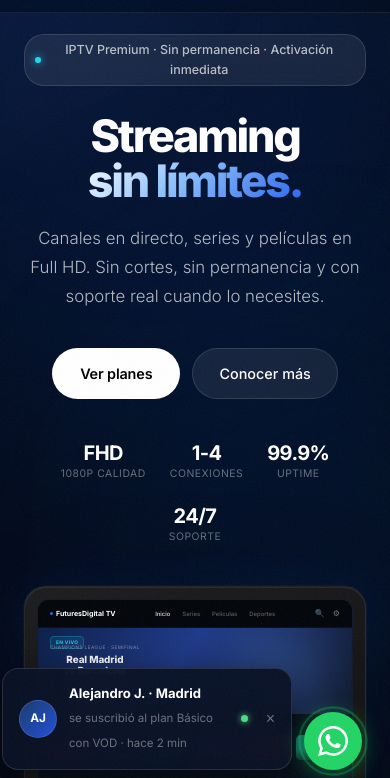
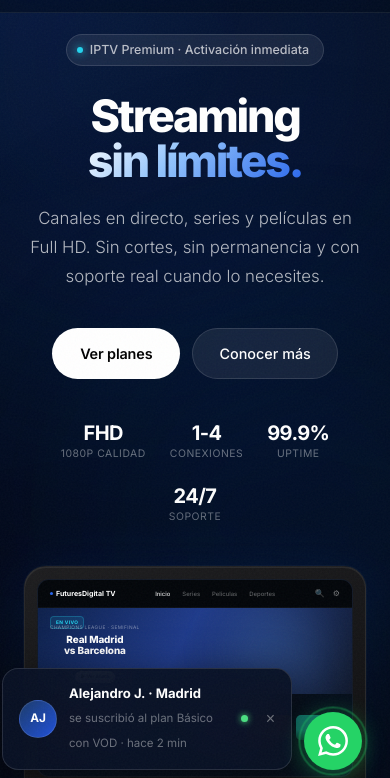
Before and after one commit to danilozanom/futuresdigital-tv, a plain HTML site: page index.html in a window 390 px wide. Shown: the part 46-824 px from the top of the page. Drawn offline with Linux system fonts and the light colour scheme.

Commit message:
fix: shorten hero badge text and restore counter animation on all devices
- Badge: "IPTV Premium · Activación inmediata" (removed "Sin permanencia")
- Counter animation re-enabled on mobile with lower threshold (0.2)

Co-Authored-By: Claude Sonnet 4.6 <noreply@anthropic.com>

```diff
--- a/index.html
+++ b/index.html
@@ -820,7 +820,7 @@
         <div class="hero-text">
 <div class="hero-badge reveal">
             <span class="badge-dot"></span>
-            IPTV Premium · Sin permanencia · Activación inmediata
+            IPTV Premium · Activación inmediata
           </div>
           <h1 class="reveal d1">
             Streaming<br/><span>sin límites.</span>
@@ -1512,13 +1512,13 @@
     }
     const statsRow = document.querySelector('.hero-stats');
     let statsAnimated = false;
-    if (statsRow && window.innerWidth >= 640) {
+    if (statsRow) {
       new IntersectionObserver(entries => {
         if (entries[0].isIntersecting && !statsAnimated) {
           statsAnimated = true;
           document.querySelectorAll('.stat-value[data-count]').forEach(animateCounter);
         }
-      }, { threshold: 0.3 }).observe(statsRow);
+      }, { threshold: 0.2 }).observe(statsRow);
     }
 
     // 9 · Streaming services + admin panel
```
